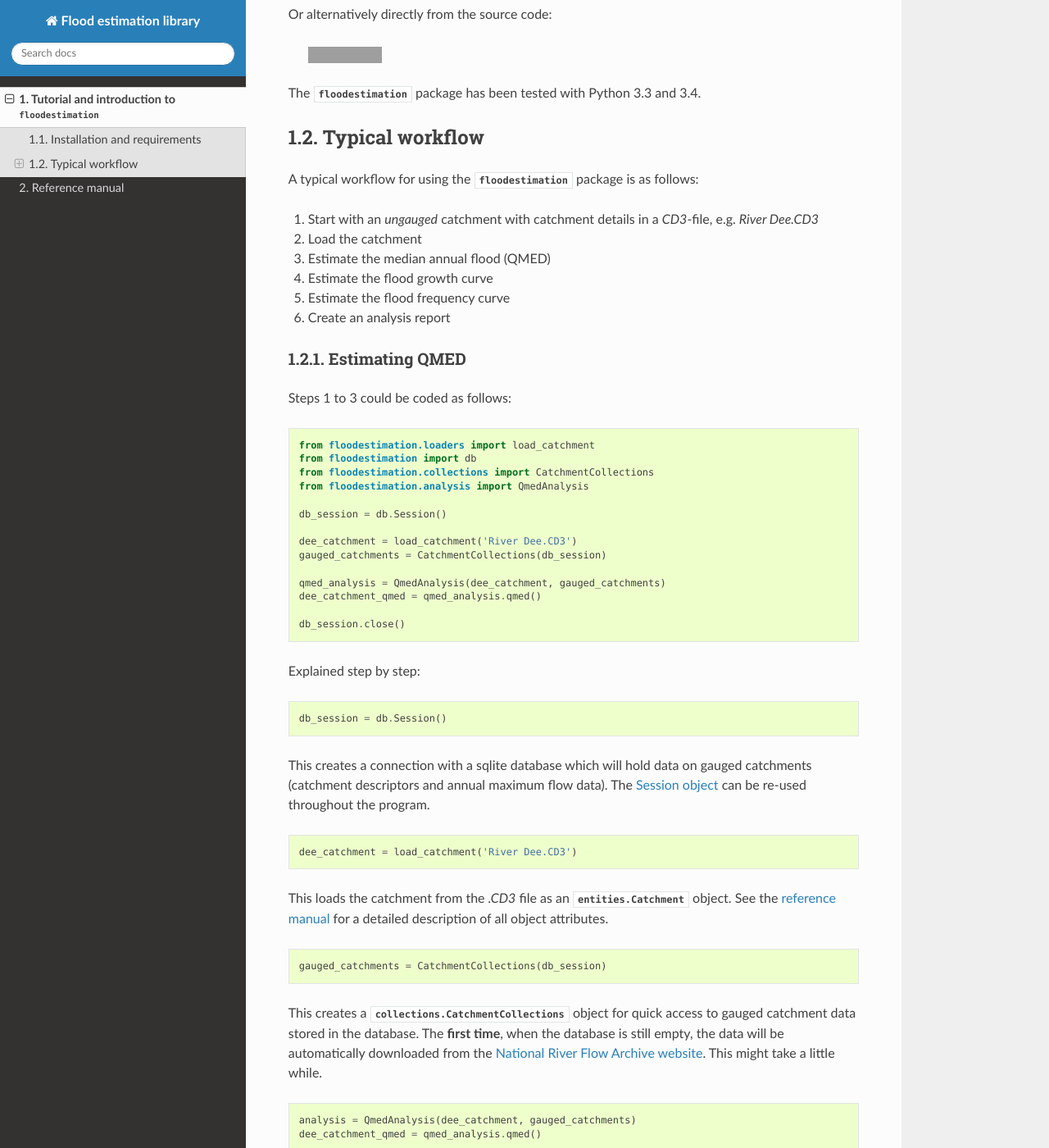
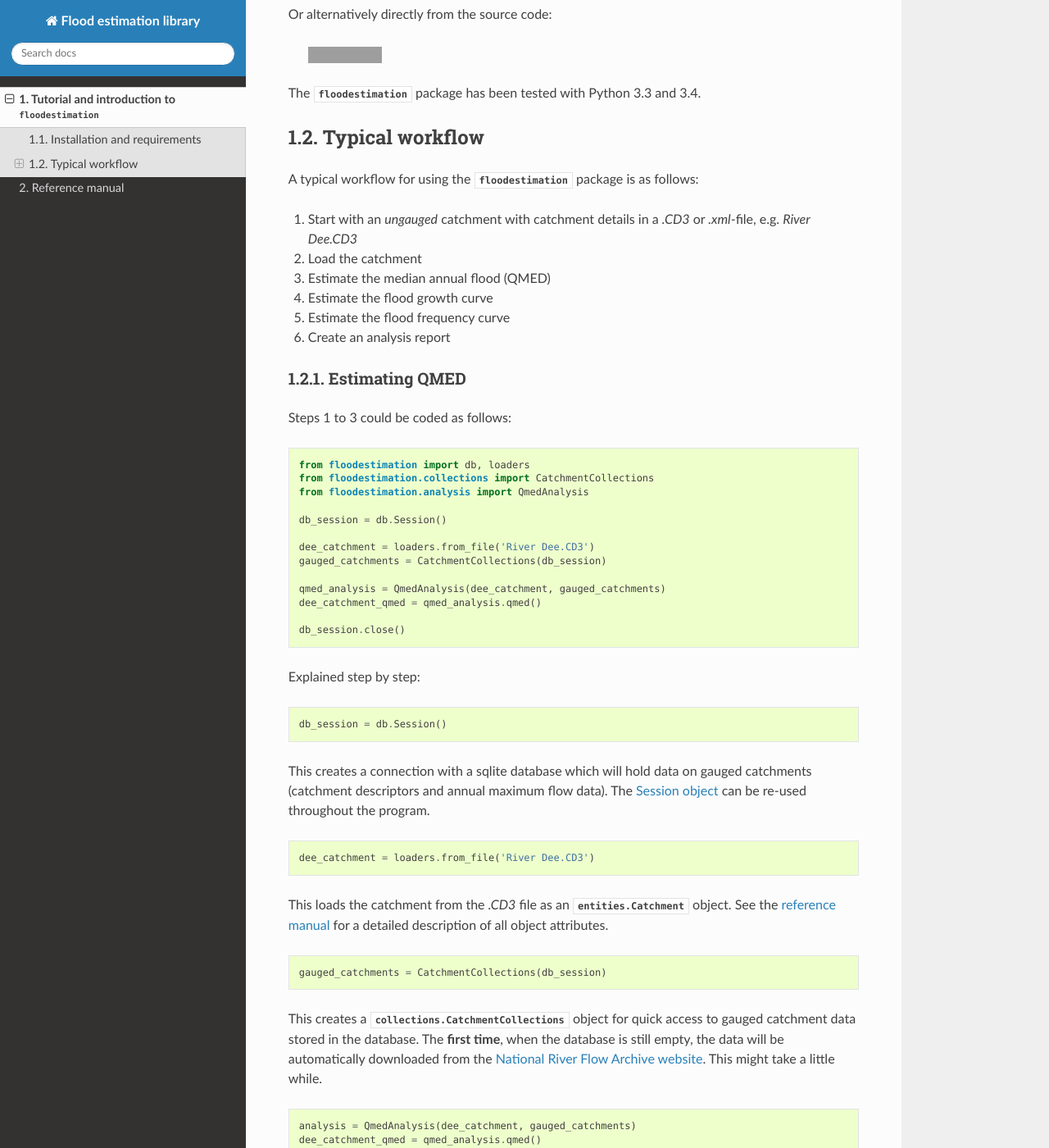
Before and after one commit to OpenHydrology/floodestimation, a Sphinx documentation site: the page built from docs/source/tutorial.rst, in a window 1280 px wide and 1400 px high, scrolled down 403 px. Shown: the whole window at 82% size. Built offline with Sphinx 7.4.7 and the Read the Docs theme 2.0.0, drawn with Linux system fonts in a browser that asks for light colours; grey boxes are pictures that could not be loaded.

Commit message:
loader method renamed

```diff
--- a/docs/source/tutorial.rst
+++ b/docs/source/tutorial.rst
@@ -26,7 +26,7 @@ Typical workflow
 
 A typical workflow for using the :mod:`floodestimation` package is as follows:
 
-1. Start with an *ungauged* catchment with catchment details in a `CD3`-file, e.g. `River Dee.CD3`
+1. Start with an *ungauged* catchment with catchment details in a `.CD3` or `.xml`-file, e.g. `River Dee.CD3`
 2. Load the catchment
 3. Estimate the median annual flood (QMED)
 4. Estimate the flood growth curve
@@ -40,14 +40,13 @@ Steps 1 to 3 could be coded as follows:
 
 .. code-block:: python
 
-    from floodestimation.loaders import load_catchment
-    from floodestimation import db
+    from floodestimation import db, loaders
     from floodestimation.collections import CatchmentCollections
     from floodestimation.analysis import QmedAnalysis
 
     db_session = db.Session()
 
-    dee_catchment = load_catchment('River Dee.CD3')
+    dee_catchment = loaders.from_file('River Dee.CD3')
     gauged_catchments = CatchmentCollections(db_session)
 
     qmed_analysis = QmedAnalysis(dee_catchment, gauged_catchments)
@@ -67,7 +66,7 @@ throughout the program.
 
 .. code-block:: python
 
-    dee_catchment = load_catchment('River Dee.CD3')
+    dee_catchment = loaders.from_file('River Dee.CD3')
 
 This loads the catchment from the `.CD3` file as an :class:`.entities.Catchment` object. See the
 `reference manual <entities.html>`_ for a detailed description of all object attributes.
```
